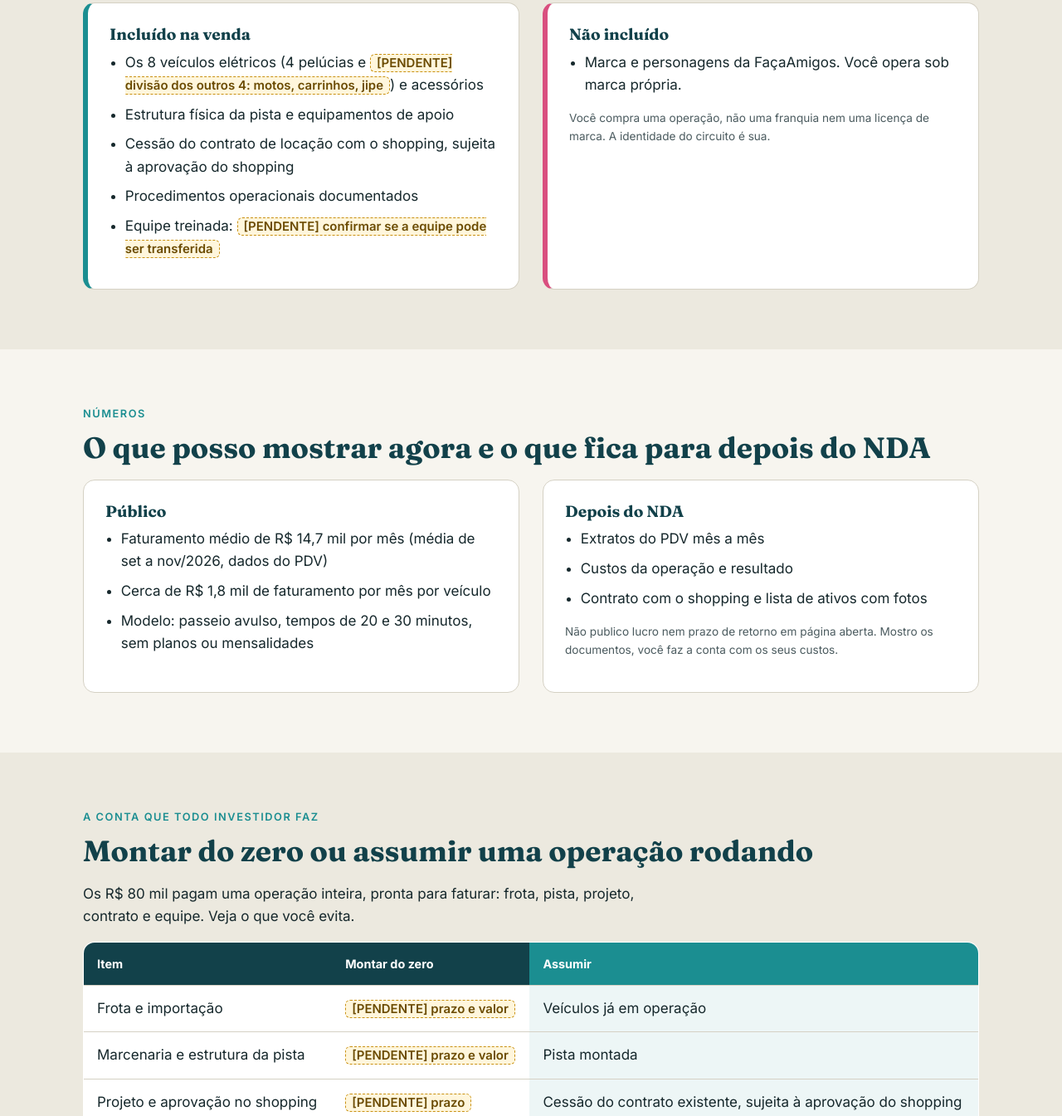
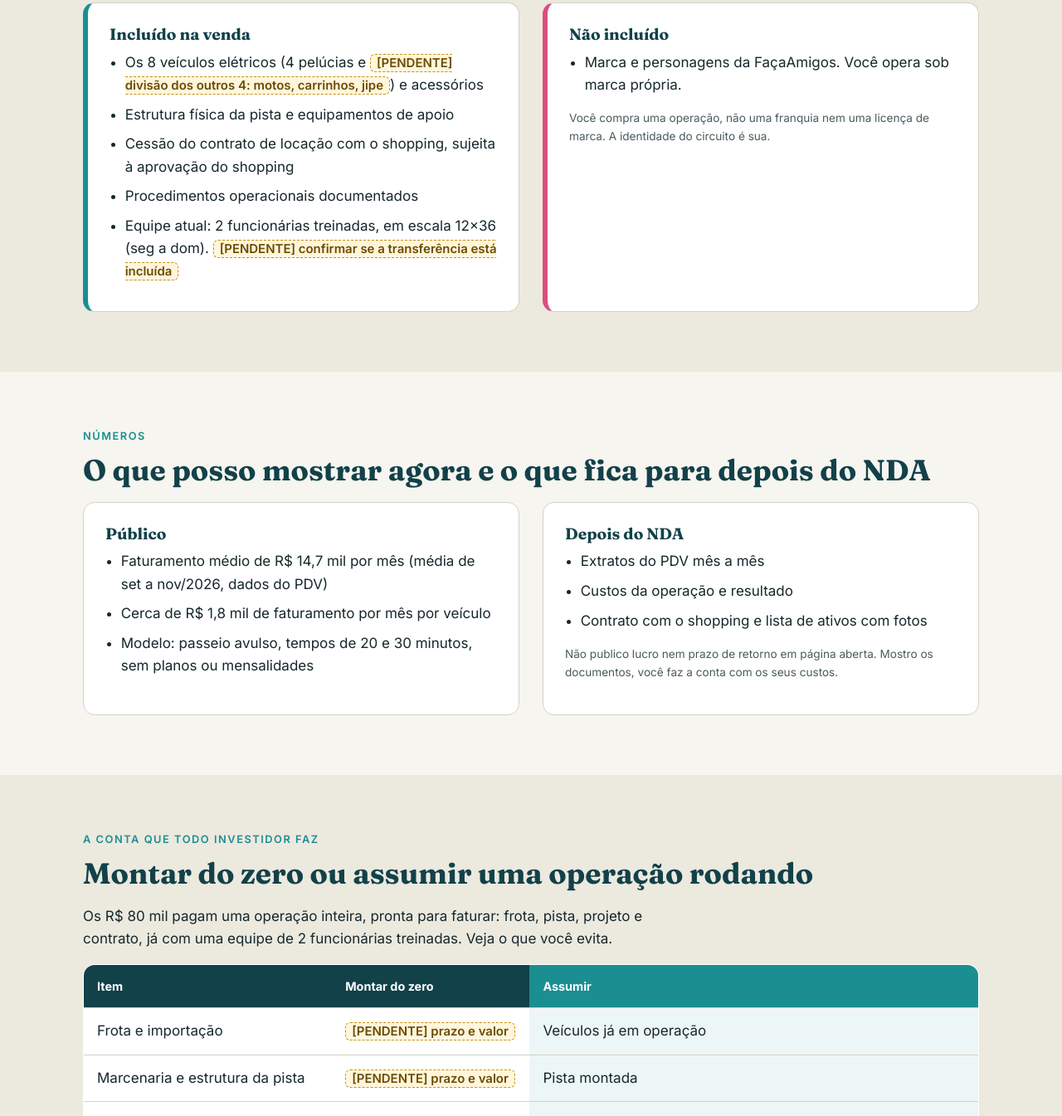
Before and after one commit to brunofreitasbm-web/franquia-chocolates-belem, a plain HTML site: page circuito/index.html in a window 1280 px wide. Shown: the part 2018-3363 px from the top of the page at 83% size. Drawn offline with Linux system fonts and the light colour scheme.

Commit message:
docs: informa equipe atual (2 funcionárias, escala 12x36) na página do circuito
Co-Authored-By: Claude Sonnet 5.5 <noreply@anthropic.com>
Claude-Session: https://claude.ai/code/session_017CkKxD3f3y8NacZGNLNyWv

```diff
--- a/circuito/index.html
+++ b/circuito/index.html
@@ -4,7 +4,7 @@
   <meta charset="utf-8">
   <meta name="viewport" content="width=device-width, initial-scale=1">
   <title>Circuito infantil em shopping de Belém | Repasse R$ 80 mil</title>
-  <meta name="description" content="Circuito de veículos elétricos infantis em shopping de grande porte em Belém, já operando. Repasse por R$ 80 mil, com cessão de contrato e equipe treinada.">
+  <meta name="description" content="Circuito de veículos elétricos infantis em shopping de grande porte em Belém, já operando. Repasse por R$ 80 mil, com cessão de contrato e procedimentos documentados.">
   <link rel="canonical" href="https://franquia-chocolates-belem.netlify.app/circuito/">
   <meta property="og:type" content="website">
   <meta property="og:title" content="Circuito infantil em shopping de Belém | Repasse">
@@ -96,7 +96,7 @@
           <li>Estrutura física da pista e equipamentos de apoio</li>
           <li>Cessão do contrato de locação com o shopping, sujeita à aprovação do shopping</li>
           <li>Procedimentos operacionais documentados</li>
-          <li>Equipe treinada: <span class="pend">[PENDENTE] confirmar se a equipe pode ser transferida</span></li>
+          <li>Equipe atual: 2 funcionárias treinadas, em escala 12x36 (seg a dom). <span class="pend">[PENDENTE] confirmar se a transferência está incluída</span></li>
         </ul>
       </div>
       <div class="card no">
@@ -140,7 +140,7 @@
   <div class="wrap">
     <span class="eyebrow">A conta que todo investidor faz</span>
     <h2>Montar do zero ou assumir uma operação rodando</h2>
-    <p style="max-width:42em">Os R$ 80 mil pagam uma operação inteira, pronta para faturar: frota, pista, projeto, contrato e equipe. Veja o que você evita.</p>
+    <p style="max-width:42em">Os R$ 80 mil pagam uma operação inteira, pronta para faturar: frota, pista, projeto e contrato, já com uma equipe de 2 funcionárias treinadas. Veja o que você evita.</p>
     <div class="table-scroll">
       <table>
         <thead><tr><th>Item</th><th>Montar do zero</th><th>Assumir</th></tr></thead>
```
